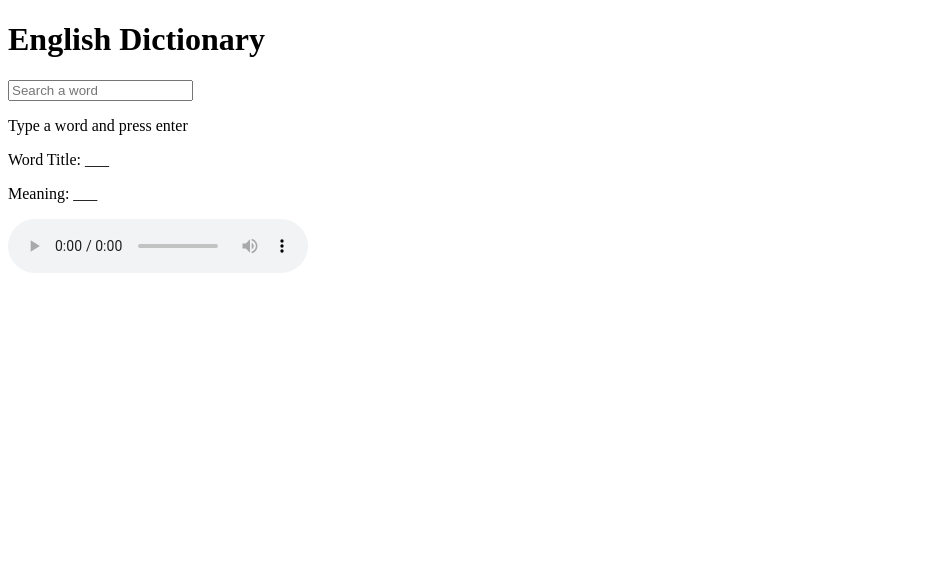
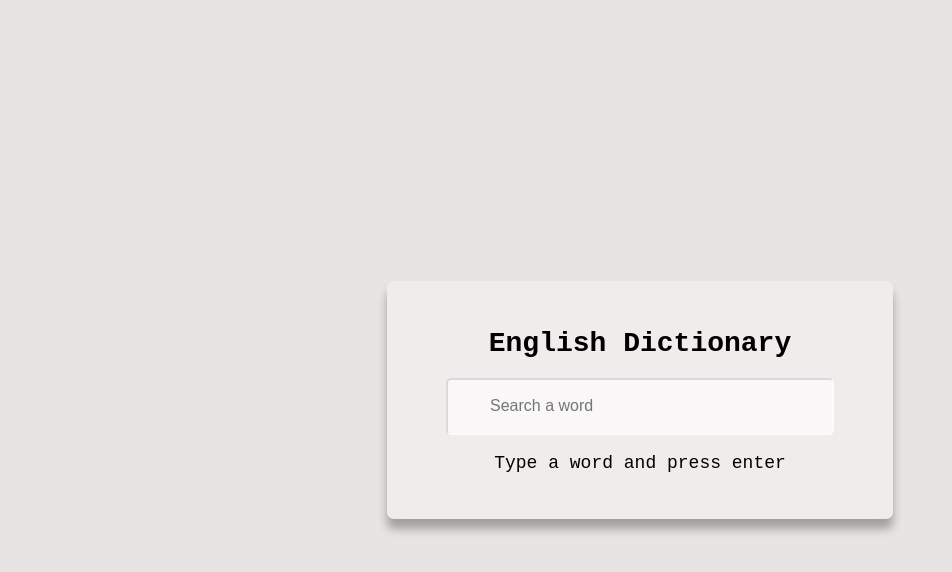
Before and after one commit to Maha-Abdelnabi/English-Dictionary, a plain HTML site: page index.html in a window 1280 px wide. Shown: the whole page, without its empty margins (0-952 px from the left). Drawn offline with Linux system fonts and the light colour scheme.

Commit message:
add css file

```diff
--- a/index.html
+++ b/index.html
@@ -5,6 +5,7 @@
     <meta http-equiv="X-UA-Compatible" content="IE=edge" />
     <meta name="viewport" content="width=device-width, initial-scale=1.0" />
     <title>English Dictionary</title>
+    <link rel="stylesheet" href="style.css">
   </head>
   <body>
     <div class="container">
--- /dev/null
+++ b/style.css
@@ -0,0 +1,39 @@
+body{
+    margin: 0;
+    display: flex;
+    min-height: 100vh;
+    justify-content: center;
+    align-items: center;
+    background-color: rgb(233, 228, 228);
+    font-family: 'Courier New', Courier, monospace;
+}
+.container{
+    background-color: rgba(255,255,255, .3);
+    padding: 28px;
+    border-radius: 7px;
+    box-shadow: 0 10px 10px rgba(0,0,0,.3);
+    width: 90%;
+    margin: 10px;
+    max-width: 450px;
+    text-align: center;
+    font-size: 18px;
+    font-weight: 500;
+}
+
+.heading{
+    font-size: 28px;
+}
+
+.input{
+    height: 53px;
+    width: 300px;
+    background-color: rgba(255,255,255, .6);
+    border-color: rgba(255,255,255, .4);
+    font-size: 16px;
+    padding: 0 42px;
+    border-radius: 5px;
+}
+
+.meaning-container{
+    display: none;
+}
```
